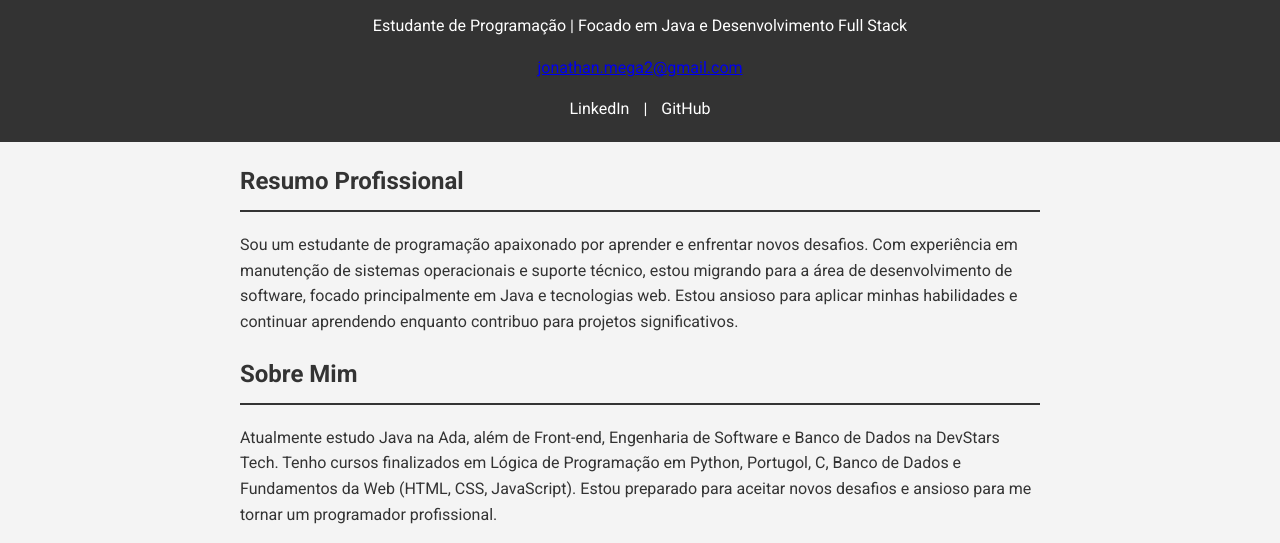
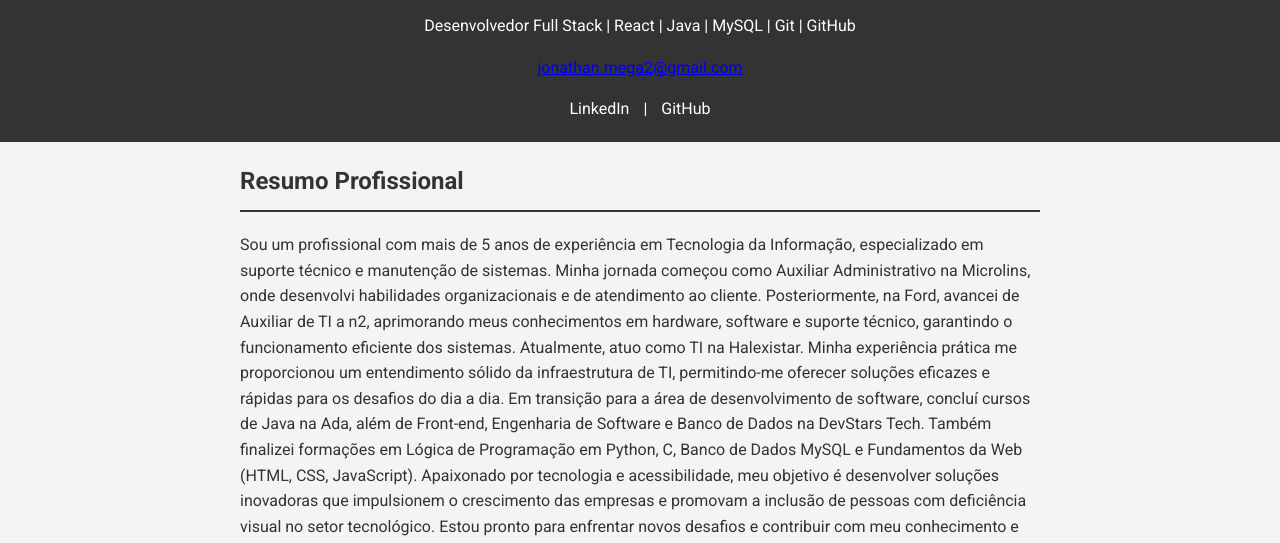
Before and after one commit to jonathaneduardodeoliveira/jonathaneduardodeoliveira, a plain HTML site: page index.html in a window 1280 px wide. Shown: the part 244-787 px from the top of the page. Drawn offline with Linux system fonts and the light colour scheme.

Commit message:
Adicionando melhorias do site

```diff
--- a/index.html
+++ b/index.html
@@ -3,7 +3,7 @@
 <head>
     <meta charset="UTF-8">
     <meta name="viewport" content="width=device-width, initial-scale=1.0">
-    <title>Portfólio de Jonathan Eduardo de Oliveira</title>
+    <title>Jonathan Eduardo de Oliveira\dev</title>
     <link rel="stylesheet" href="styles.css">
     <link href="https://fonts.googleapis.com/css2?family=Roboto:wght@400;700&display=swap" rel="stylesheet">
 </head>
@@ -11,7 +11,7 @@
     <header>
         <img src="IMG/jonathan.jpg" alt="Foto de Jonathan Eduardo de Oliveira" class="foto-perfil">
         <h1>Jonathan Eduardo de Oliveira</h1>
-        <p>Estudante de Programação | Focado em Java e Desenvolvimento Full Stack</p>
+        <p>Desenvolvedor Full Stack | React | Java | MySQL | Git | GitHub</p>
         <p><a href="mailto:jonathan.mega2@gmail.com">jonathan.mega2@gmail.com</a></p>
         <div class="social-links">
             <a href="https://www.linkedin.com/in/JonathanEduardoDeOliveira/" target="_blank">LinkedIn</a> |
@@ -22,12 +22,21 @@
     <main>
         <section id="resumo-profissional">
             <h2>Resumo Profissional</h2>
-            <p>Sou um estudante de programação apaixonado por aprender e enfrentar novos desafios. Com experiência em manutenção de sistemas operacionais e suporte técnico, estou migrando para a área de desenvolvimento de software, focado principalmente em Java e tecnologias web. Estou ansioso para aplicar minhas habilidades e continuar aprendendo enquanto contribuo para projetos significativos.</p>
-        </section>
+        <p>Sou um profissional com mais de 5 anos de experiência em Tecnologia da Informação, especializado em suporte técnico e manutenção de sistemas. Minha jornada começou como Auxiliar Administrativo na Microlins, onde desenvolvi habilidades organizacionais e de atendimento ao cliente. Posteriormente, na Ford, avancei de Auxiliar de TI a n2, aprimorando meus conhecimentos em hardware, software e suporte técnico, garantindo o funcionamento eficiente dos sistemas.
+
+Atualmente, atuo como TI na Halexistar. Minha experiência prática me proporcionou um entendimento sólido da infraestrutura de TI, permitindo-me oferecer soluções eficazes e rápidas para os desafios do dia a dia.
+
+Em transição para a área de desenvolvimento de software, concluí cursos de Java na Ada, além de Front-end, Engenharia de Software e Banco de Dados na DevStars Tech. Também finalizei formações em Lógica de Programação em Python, C, Banco de Dados MySQL e Fundamentos da Web (HTML, CSS, JavaScript).
+
+Apaixonado por tecnologia e acessibilidade, meu objetivo é desenvolver soluções inovadoras que impulsionem o crescimento das empresas e promovam a inclusão de pessoas com deficiência visual no setor tecnológico. Estou pronto para enfrentar novos desafios e contribuir com meu conhecimento e dedicação.</p>
+         </section>
 
         <section id="sobre">
             <h2>Sobre Mim</h2>
-            <p>Atualmente estudo Java na Ada, além de Front-end, Engenharia de Software e Banco de Dados na DevStars Tech. Tenho cursos finalizados em Lógica de Programação em Python, Portugol, C, Banco de Dados e Fundamentos da Web (HTML, CSS, JavaScript). Estou preparado para aceitar novos desafios e ansioso para me tornar um programador profissional.</p>
+        <p>Sou um entusiasta da tecnologia com uma paixão especial por acessibilidade e inovação. Tenho mais de 5 anos de experiência em Tecnologia da Informação, e estou em constante aprendizado para acompanhar as tendências do setor. Ao longo da minha carreira, desenvolvi habilidades em suporte técnico, manutenção de sistemas e agora estou me dedicando ao desenvolvimento de software.
+Em minha jornada profissional, tive a oportunidade de trabalhar em diversas empresas, desde a Microlins até a Ford e a Halexistar, onde aprendi a importância de oferecer soluções rápidas e eficazes para os desafios diários de TI. Minha transição para o desenvolvimento de software tem sido empolgante, com cursos e certificações em áreas como Java, Front-end, Engenharia de Software, Banco de Dados e mais.
+Acredito que a tecnologia pode transformar vidas e promover inclusão, especialmente para pessoas com deficiência visual. Meu objetivo é contribuir para o crescimento das empresas desenvolvendo soluções inovadoras e acessíveis. Estou sempre pronto para enfrentar novos desafios e trazer um impacto positivo através da tecnologia..</p>
+
         </section>
 
         <section id="habilidades">
```
